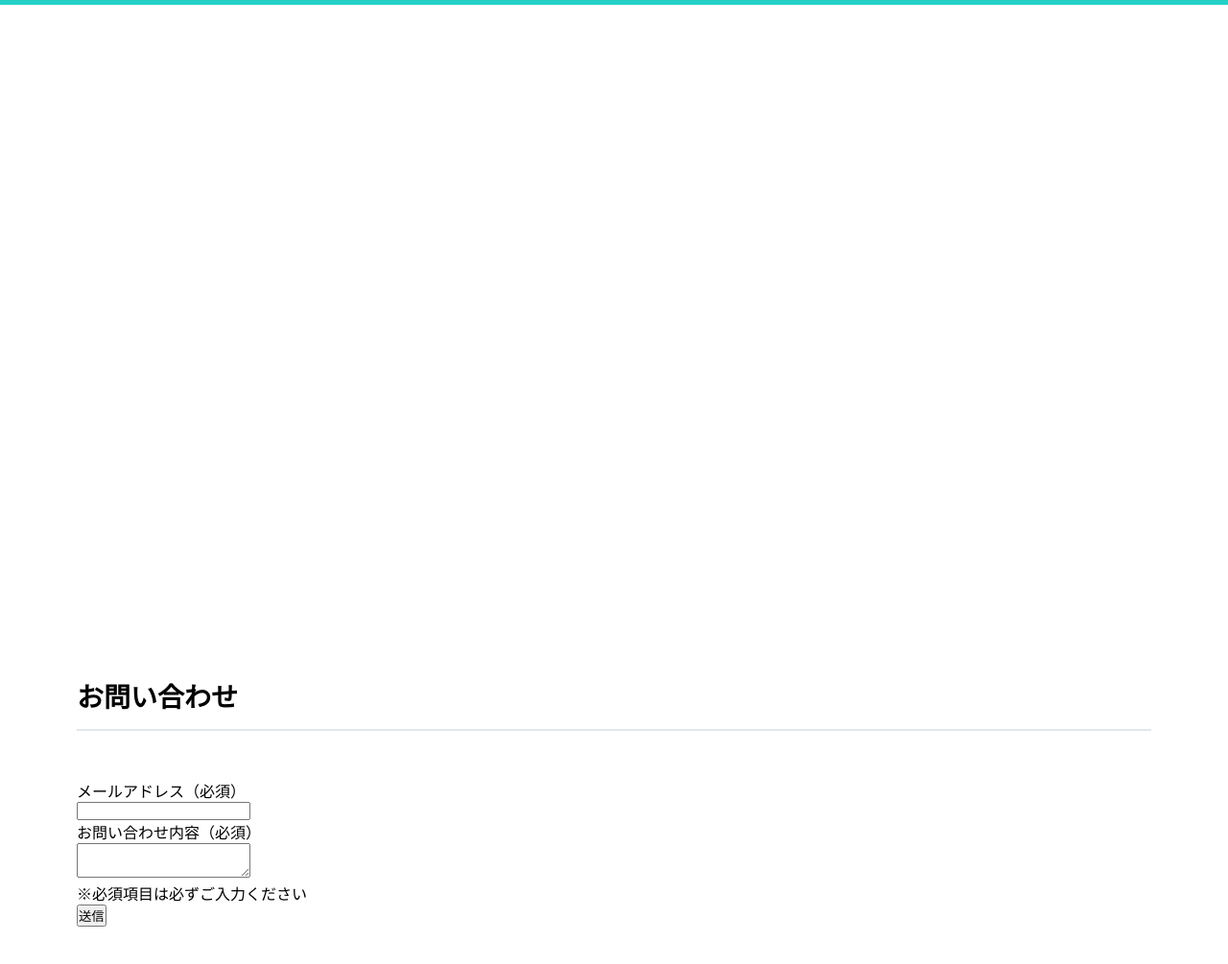
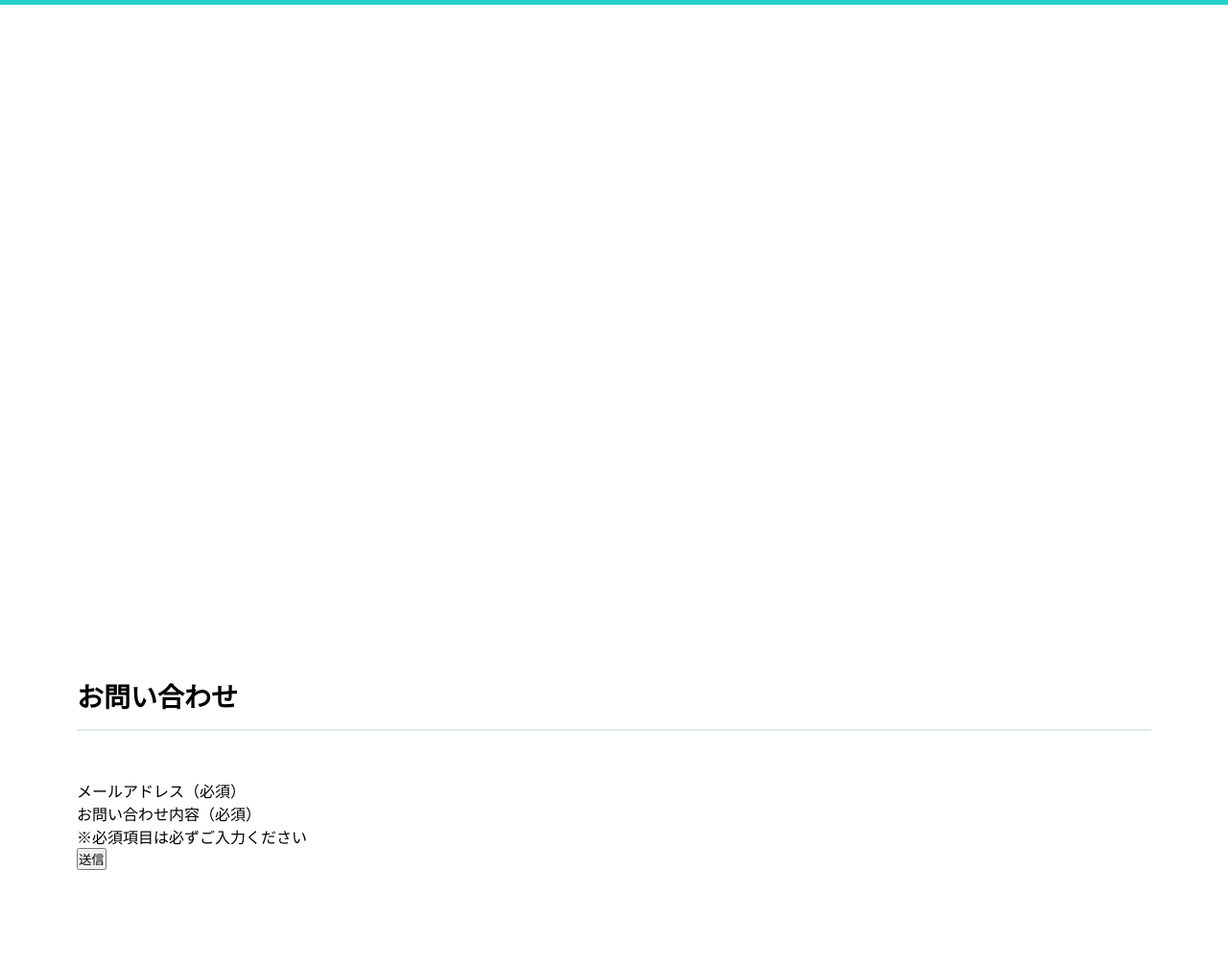
Before and after one commit to naoya0930/OpeningProbrem, a plain HTML site: page Index.html in a window 1280 px wide. Shown: the part 85-1090 px from the top of the page at 96% size. Drawn offline with Linux system fonts and the light colour scheme.

Commit message:
Update Index.html

```diff
--- a/Index.html
+++ b/Index.html
@@ -2,9 +2,10 @@
 <html>
   <head>
     <meta charset="utf-8">
-    <title> </title>
+    <title>a</title>
     <link rel="stylesheet" href="stylesheet.css">
   </head>
+
   <body>
     <div class="header">
       <div class="header-logo">Progate</div>
@@ -22,9 +23,7 @@
       <div class="contact-form">
         <h3 class="section-title">お問い合わせ</h3>
         <p>メールアドレス（必須）</p>
-        <input>
         <p>お問い合わせ内容（必須）</p>
-        <textarea></textarea>
         <p>※必須項目は必ずご入力ください</p>
         <input class="contact-submit" type="submit" value="送信">
       </div>
```
